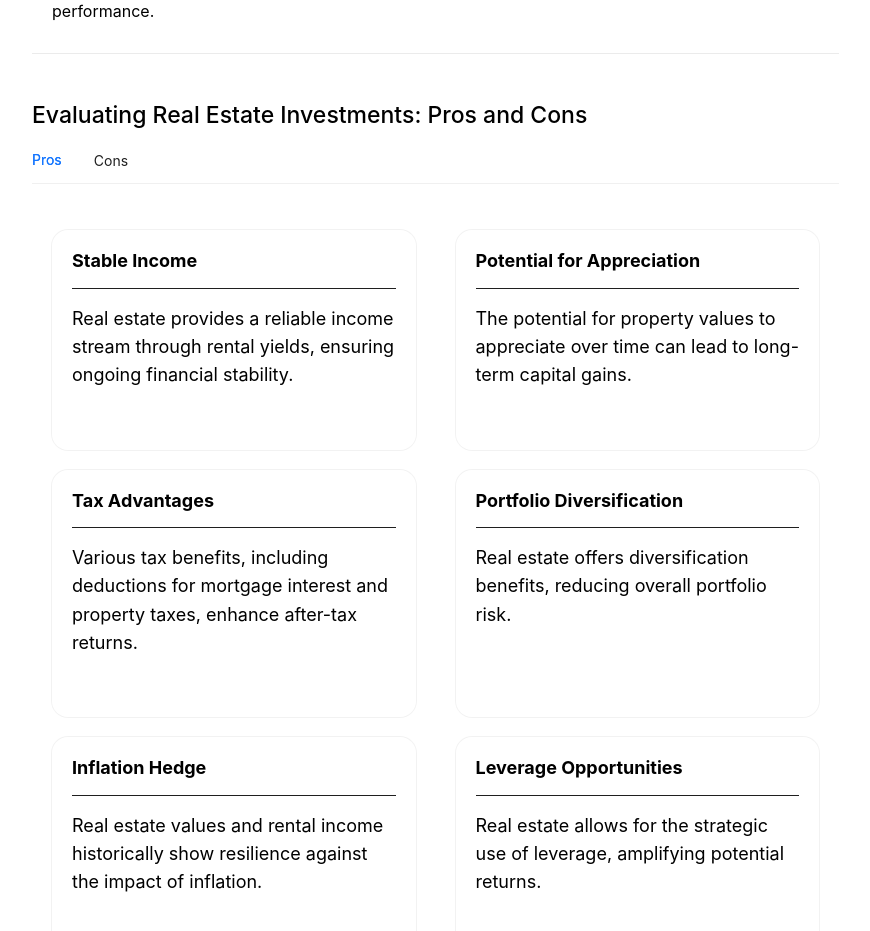
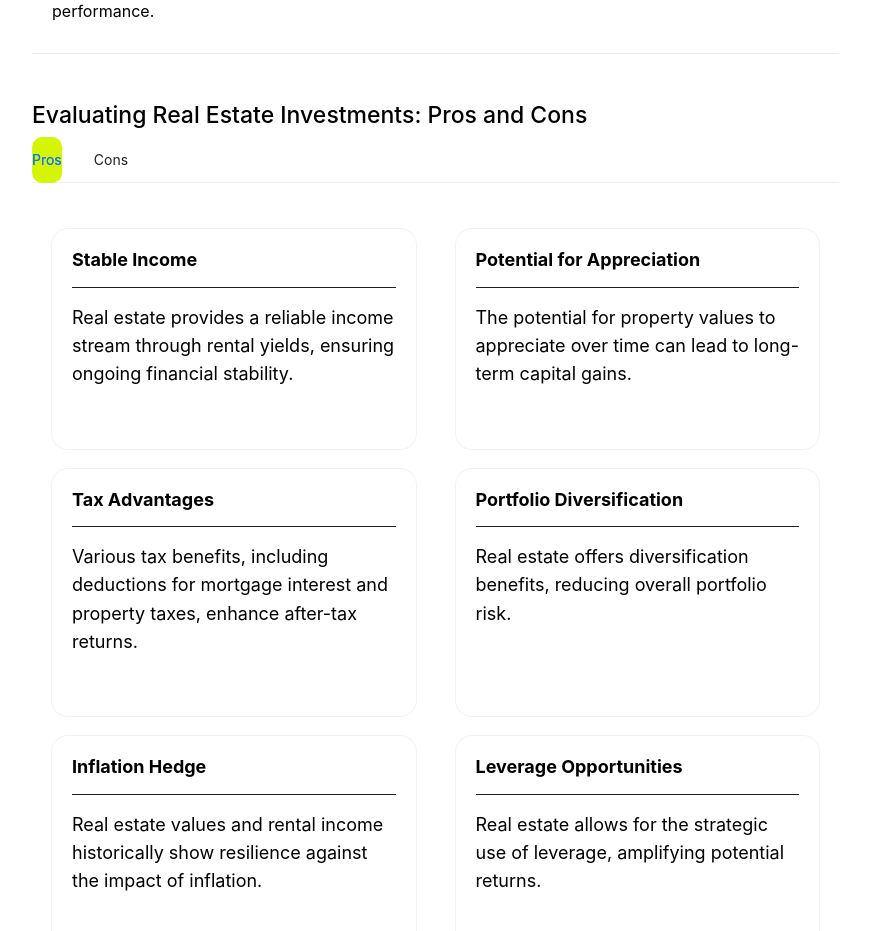
Before and after one commit to webtesting22/vaar, a React (Vite) app: page /SingleResource3 in a window 1280 px wide. Shown: the part 2260-3191 px from the top of the page, without its empty margins (347-1217 px from the left). Built offline with nearby package versions, Linux system fonts and the light colour scheme.

Commit message:
pros cons button problem solve

```diff
--- a/src/Components/AllResources/Resources1/SingleResource1.jsx
+++ b/src/Components/AllResources/Resources1/SingleResource1.jsx
@@ -192,7 +192,7 @@ function SingleResource1() {
                                     </div>
                                 </div>
                                 <div className="only-for-mobile-view">
-                                    <Carousel afterChange={onChange} ref={carouselRef} dots={false} autoplay>
+                                    <Carousel afterChange={onChange} ref={carouselRef} dots={true} autoplay>
                                         {boxContent.map((item, index) => (
                                             <div key={index} className="RealEstate-Box">
                                                 <h6>{index + 1}.&nbsp;{item.boxtitle}</h6>
@@ -201,12 +201,12 @@ function SingleResource1() {
                                             </div>
                                         ))}
                                     </Carousel>
-                                    <div>
+                                    {/* <div>
                                         <div className="carousal-btn-styling">
                                             <button onClick={handlePrev}><i class='bx bx-left-arrow-alt' ></i></button>
                                             <button onClick={handleNext}><i class='bx bx-right-arrow-alt'></i></button>
                                         </div>
-                                    </div>
+                                    </div> */}
                                 </div>
 
                                 <div className="padding-slite"></div>
--- a/src/Components/AllResources/Resources1/SingleResources.css
+++ b/src/Components/AllResources/Resources1/SingleResources.css
@@ -309,7 +309,8 @@ h6 {
     border-radius: 16px;
     transition: .3s;
 }
-@media(max-width:700px){
+
+@media(max-width:700px) {
     .EvalutionCardbox:hover {
         margin: 20px;
         padding: 20px;
@@ -319,6 +320,7 @@ h6 {
         transition: .3s;
     }
 }
+
 .EvalutionCardbox hr {
     opacity: 1;
 }
@@ -493,40 +495,34 @@ ul li {
     width: 30px;
 }
 
-#pros-cons :where(.css-dev-only-do-not-override-11xg00t).ant-tabs .ant-tabs-tab.ant-tabs-tab-active .ant-tabs-tab-btn {
-    background: #D4F604;
-    width: 100px;
-    text-align: center;
-    display: flex;
-    justify-content: center;
-    padding: 7px 10px;
-    color: rgb(0, 0, 0);
+#pros-cons .ant-tabs-ink-bar {
+    width: 26.8542px;
+    height: 46px;
+    left: 13.4271px;
+    transform: translateX(-50%);
+    background-color: #D4F604;
+    border-radius: 10px;
+}
+#pros-cons :where(.css-dev-only-do-not-override-11xg00t).ant-tabs .ant-tabs-tab+.ant-tabs-tab{
+    margin: 0px;
 
 }
-
 #pros-cons :where(.css-dev-only-do-not-override-11xg00t).ant-tabs .ant-tabs-tab {
     /* background: #D4F604; */
-    width: 100px;
+    width: 150px;
     text-align: center;
-    display: flex;
-    justify-content: center;
-    padding: 7px 10px;
+   display: flex;
+   justify-content: center;
+   color: rgb(255, 255, 255);
+   border-radius: 10px;
+   margin: 0px 20px;
+}
+#pros-cons :where(.css-dev-only-do-not-override-11xg00t).ant-tabs .ant-tabs-tab.ant-tabs-tab-active .ant-tabs-tab-btn{
     color: rgb(0, 0, 0);
 }
-
-#pros-cons .ant-tabs .ant-tabs-ink-bar {
-    background-color: transparent;
+#pros-cons .ant-tabs-tab-btn{
+    z-index: 55;
 }
-
-/* Custom CSS to remove tab borders */
-.ant-tabs-nav::before,
-.ant-tabs-nav::after,
-.ant-tabs-nav-wrap,
-.ant-tabs-nav-list {
-    border: none;
+#pros-cons :where(.css-dev-only-do-not-override-11xg00t).ant-tabs .ant-tabs-tab{
+    background-color: #606060;
 }
-
-/* Optional: Remove border around active tab */
-.ant-tabs-nav .ant-tabs-tab-active {
-    border-bottom: 1px solid transparent;
-}
--- a/src/Components/AllResources/Resources2/SingleResource2.jsx
+++ b/src/Components/AllResources/Resources2/SingleResource2.jsx
@@ -176,7 +176,7 @@ function SingleResource2() {
                                     </div>
                                     <div className="only-for-mobile-view">
                                         <h4>Basics of Asset Classes</h4>
-                                        <Carousel afterChange={onChange} ref={carouselRef} dots={false} autoplay>
+                                        <Carousel afterChange={onChange} ref={carouselRef} dots={true} autoplay>
                                             {boxContent.map((item, index) => (
                                                 <div key={index} className="RealEstate-Box">
                                                     <h6>{index + 1}.&nbsp;{item.boxtitle}</h6>
@@ -185,12 +185,12 @@ function SingleResource2() {
                                                 </div>
                                             ))}
                                         </Carousel>
-                                        <div>
+                                        {/* <div>
                                             <div className="carousal-btn-styling">
                                                 <button onClick={handlePrev}><i className='bx bx-left-arrow-alt'></i></button>
                                                 <button onClick={handleNext}><i className='bx bx-right-arrow-alt'></i></button>
                                             </div>
-                                        </div>
+                                        </div> */}
                                     </div>
                                 </div>
 
@@ -231,7 +231,7 @@ function SingleResource2() {
                                         <h4>Role of Asset Classes in Investments</h4>
                                         <p>Understanding the historical milestones in the US real estate market provides crucial insights into its current structure and trends.</p>
                                         <div>
-                                            <Carousel afterChange={onChange} ref={carouseltwoRef} dots={false} autoplay>
+                                            <Carousel afterChange={onChange} ref={carouseltwoRef} dots={true} autoplay>
                                                 {boxContentTwo.map((item, index) => (
                                                     <div key={index} className="RealEstate-Box">
                                                         <h6>{item.boxtitle}</h6>
@@ -249,12 +249,12 @@ function SingleResource2() {
                                                     </div>
                                                 ))}
                                             </Carousel>
-                                            <div>
+                                            {/* <div>
                                                 <div className="carousal-btn-styling">
                                                     <button onClick={handlePrevtwo}><i className='bx bx-left-arrow-alt'></i></button>
                                                     <button onClick={handleNexttwo}><i className='bx bx-right-arrow-alt'></i></button>
                                                 </div>
-                                            </div>
+                                            </div> */}
                                         </div>
 
 
--- a/src/Components/AllResources/Resources3/SingleResources3.jsx
+++ b/src/Components/AllResources/Resources3/SingleResources3.jsx
@@ -235,7 +235,7 @@ function SingleResource3() {
                                     </div>
                                     <div className="only-for-mobile-view">
                                         <h4>Basics of Asset Classes</h4>
-                                        <Carousel afterChange={onChange} ref={carouselRef} dots={false} autoplay>
+                                        <Carousel afterChange={onChange} ref={carouselRef} dots={true} autoplay>
                                             {WhatSetRealStateData.map((item, index) => (
                                                 <div key={index} className="RealEstate-Box">
                                                     <h6>{item.boxTitle}</h6>
@@ -244,12 +244,12 @@ function SingleResource3() {
                                                 </div>
                                             ))}
                                         </Carousel>
-                                        <div>
+                                        {/* <div>
                                             <div className="carousal-btn-styling">
                                                 <button onClick={handlePrev}><i className='bx bx-left-arrow-alt'></i></button>
                                                 <button onClick={handleNext}><i className='bx bx-right-arrow-alt'></i></button>
                                             </div>
-                                        </div>
+                                        </div> */}
                                     </div>
                                 </div>
 
```
